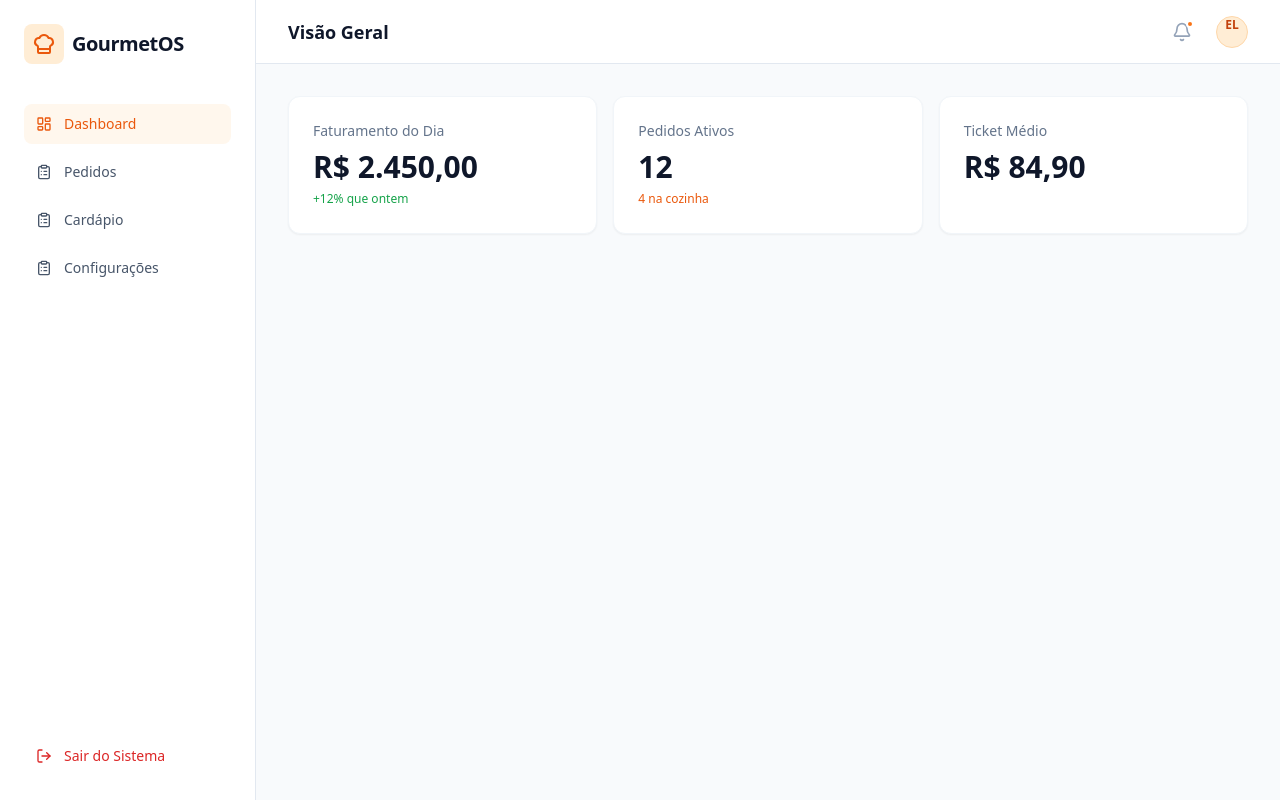
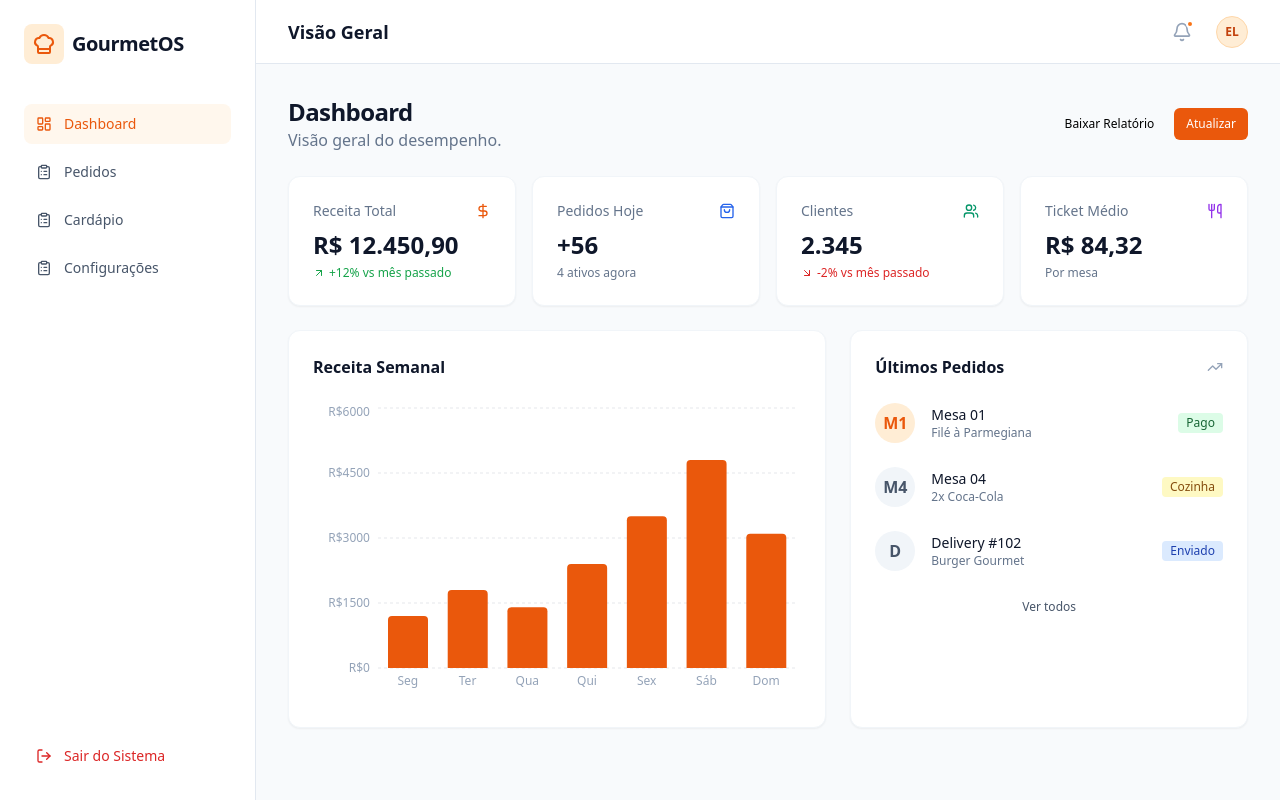
Before and after one commit to EvertonLuizdev/gourmet-os, a React (Vite) app in the folder gourmet-os/: page /admin in a window 1280 px wide. Built offline with nearby package versions, Linux system fonts and the light colour scheme.

Commit message:
feat: implementa dashboard com gráficos, menu lateral e ajustes visuais

```diff
--- a/gourmet-os/package.json
+++ b/gourmet-os/package.json
@@ -18,6 +18,7 @@
     "react-dom": "^19.2.0",
     "react-hook-form": "^7.71.0",
     "react-router-dom": "^7.12.0",
+    "recharts": "^3.6.0",
     "tailwind-merge": "^3.4.0",
     "zod": "^4.3.5",
     "zustand": "^5.0.10"
--- a/gourmet-os/src/components/Button.tsx
+++ b/gourmet-os/src/components/Button.tsx
@@ -3,7 +3,7 @@ import { cn } from "../lib/utils";
 
 // Define a interface
 interface ButtonProps extends React.ButtonHTMLAttributes<HTMLButtonElement> {
-  variant?: "primary" | "secondary" | "danger" | "ghost";
+  variant?: "primary" | "secondary" | "danger" | "ghost" | "outline";
   size?: "sm" | "md" | "lg";
 }
 
--- a/gourmet-os/src/layouts/AppLayout.tsx
+++ b/gourmet-os/src/layouts/AppLayout.tsx
@@ -100,7 +100,7 @@ export function AppLayout() {
                             <span className="absolute top-1.5 right-1.5 h-2 w-2 bg-orange-500 rounded-full border-2 border-white"></span>
                         </button>
 
-                        <div className="h-8 w-8 rounded-full bg-orange-100 flex items center justify-center border border-orange-200">
+                        <div className="h-8 w-8 rounded-full bg-orange-100 flex items-center justify-center border border-orange-200">
                             <span className="text-xs font-bold text-orange-700">EL</span>
                         </div>
                     </div>
--- /dev/null
+++ b/gourmet-os/src/pages/Dashboard.tsx
@@ -0,0 +1,179 @@
+import {
+  DollarSign,
+  ShoppingBag,
+  Users,
+  Utensils,
+  ArrowUpRight,
+  ArrowDownRight,
+  TrendingUp
+} from "lucide-react";
+import { Button } from "../components/Button";
+import {
+  BarChart, Bar, XAxis, YAxis, CartesianGrid, Tooltip, ResponsiveContainer
+} from 'recharts';
+
+// Tipagem dos dados do gráfico
+interface RevenueData {
+  name: string;
+  total: number;
+}
+
+// TODO: Trocar por dados vindos da API (Backend)
+const MOCK_DATA: RevenueData[] = [
+  { name: 'Seg', total: 1200 },
+  { name: 'Ter', total: 1800 },
+  { name: 'Qua', total: 1400 },
+  { name: 'Qui', total: 2400 },
+  { name: 'Sex', total: 3500 },
+  { name: 'Sáb', total: 4800 },
+  { name: 'Dom', total: 3100 },
+];
+
+export function Dashboard() {
+  return (
+    <div className="space-y-6">
+
+      {/* Cabeçalho e Ações */}
+      <div className="flex items-center justify-between">
+        <div>
+            <h2 className="text-2xl font-bold tracking-tight text-slate-900">Dashboard</h2>
+            <p className="text-slate-500">Visão geral do desempenho.</p>
+        </div>
+        <div className="flex items-center gap-2">
+            <Button variant="outline" size="sm">Baixar Relatório</Button>
+            <Button size="sm" className="bg-orange-600 hover:bg-orange-700 text-white">
+                 Atualizar
+            </Button>
+        </div>
+      </div>
+
+      {/* Cards de Métricas */}
+      <div className="grid grid-cols-1 md:grid-cols-2 lg:grid-cols-4 gap-4">
+
+        {/* Faturamento */}
+        <div className="p-6 bg-white rounded-xl border border-slate-100 shadow-sm space-y-2">
+            <div className="flex items-center justify-between">
+                <span className="text-sm font-medium text-slate-500">Receita Total</span>
+                <DollarSign className="h-4 w-4 text-orange-600" />
+            </div>
+            <div className="space-y-1">
+                <span className="text-2xl font-bold text-slate-900">R$ 12.450,90</span>
+                <p className="text-xs text-green-600 flex items-center gap-1">
+                    <ArrowUpRight className="h-3 w-3" /> +12% vs mês passado
+                </p>
+            </div>
+        </div>
+
+        {/* Pedidos */}
+        <div className="p-6 bg-white rounded-xl border border-slate-100 shadow-sm space-y-2">
+            <div className="flex items-center justify-between">
+                <span className="text-sm font-medium text-slate-500">Pedidos Hoje</span>
+                <ShoppingBag className="h-4 w-4 text-blue-600" />
+            </div>
+            <div className="space-y-1">
+                <span className="text-2xl font-bold text-slate-900">+56</span>
+                <p className="text-xs text-slate-500">4 ativos agora</p>
+            </div>
+        </div>
+
+        {/* Clientes */}
+        <div className="p-6 bg-white rounded-xl border border-slate-100 shadow-sm space-y-2">
+            <div className="flex items-center justify-between">
+                <span className="text-sm font-medium text-slate-500">Clientes</span>
+                <Users className="h-4 w-4 text-emerald-600" />
+            </div>
+            <div className="space-y-1">
+                <span className="text-2xl font-bold text-slate-900">2.345</span>
+                <p className="text-xs text-red-600 flex items-center gap-1">
+                    <ArrowDownRight className="h-3 w-3" /> -2% vs mês passado
+                </p>
+            </div>
+        </div>
+
+        {/* Ticket Médio */}
+        <div className="p-6 bg-white rounded-xl border border-slate-100 shadow-sm space-y-2">
+            <div className="flex items-center justify-between">
+                <span className="text-sm font-medium text-slate-500">Ticket Médio</span>
+                <Utensils className="h-4 w-4 text-purple-600" />
+            </div>
+            <div className="space-y-1">
+                <span className="text-2xl font-bold text-slate-900">R$ 84,32</span>
+                <p className="text-xs text-slate-500">Por mesa</p>
+            </div>
+        </div>
+      </div>
+
+      {/* Gráficos e Listas */}
+      <div className="grid grid-cols-1 lg:grid-cols-7 gap-6">
+
+        {/* Gráfico de Receita (Ocupa a maior parte) */}
+        <div className="lg:col-span-4 bg-white p-6 rounded-xl border border-slate-100 shadow-sm">
+            <div className="mb-6">
+                <h3 className="font-semibold text-slate-900">Receita Semanal</h3>
+            </div>
+
+            <div className="h-[300px] w-full">
+                <ResponsiveContainer width="100%" height="100%">
+                    <BarChart data={MOCK_DATA}>
+                        <CartesianGrid strokeDasharray="3 3" vertical={false} stroke="#e5e7eb" />
+                        <XAxis dataKey="name" axisLine={false} tickLine={false} stroke="#94a3b8" fontSize={12} />
+                        <YAxis axisLine={false} tickLine={false} stroke="#94a3b8" fontSize={12} tickFormatter={(val) => `R$${val}`} />
+                        <Tooltip cursor={{ fill: '#f1f5f9' }} />
+                        <Bar dataKey="total" fill="#ea580c" radius={[4, 4, 0, 0]} barSize={40} />
+                    </BarChart>
+                </ResponsiveContainer>
+            </div>
+        </div>
+
+        {/* Lista de Últimos Pedidos */}
+        <div className="lg:col-span-3 bg-white p-6 rounded-xl border border-slate-100 shadow-sm">
+            <div className="flex items-center justify-between mb-6">
+                <h3 className="font-semibold text-slate-900">Últimos Pedidos</h3>
+                <TrendingUp className="h-4 w-4 text-slate-400" />
+            </div>
+
+            <div className="space-y-6">
+                {/* Item 1 */}
+                <div className="flex items-center justify-between">
+                    <div className="flex items-center gap-4">
+                        <div className="h-10 w-10 rounded-full bg-orange-100 flex items-center justify-center text-orange-600 font-bold">M1</div>
+                        <div>
+                            <p className="text-sm font-medium text-slate-900">Mesa 01</p>
+                            <p className="text-xs text-slate-500">Filé à Parmegiana</p>
+                        </div>
+                    </div>
+                    <span className="px-2 py-0.5 rounded text-xs font-medium bg-green-100 text-green-800">Pago</span>
+                </div>
+
+                {/* Item 2 */}
+                <div className="flex items-center justify-between">
+                    <div className="flex items-center gap-4">
+                        <div className="h-10 w-10 rounded-full bg-slate-100 flex items-center justify-center text-slate-600 font-bold">M4</div>
+                        <div>
+                            <p className="text-sm font-medium text-slate-900">Mesa 04</p>
+                            <p className="text-xs text-slate-500">2x Coca-Cola</p>
+                        </div>
+                    </div>
+                    <span className="px-2 py-0.5 rounded text-xs font-medium bg-yellow-100 text-yellow-800">Cozinha</span>
+                </div>
+
+                 {/* Item 3 */}
+                 <div className="flex items-center justify-between">
+                    <div className="flex items-center gap-4">
+                        <div className="h-10 w-10 rounded-full bg-slate-100 flex items-center justify-center text-slate-600 font-bold">D</div>
+                        <div>
+                            <p className="text-sm font-medium text-slate-900">Delivery #102</p>
+                            <p className="text-xs text-slate-500">Burger Gourmet</p>
+                        </div>
+                    </div>
+                    <span className="px-2 py-0.5 rounded text-xs font-medium bg-blue-100 text-blue-800">Enviado</span>
+                </div>
+            </div>
+
+            <Button variant="ghost" className="w-full mt-4 text-xs">Ver todos</Button>
+        </div>
+
+      </div>
+    </div>
+  );
+}
--- a/gourmet-os/src/routes.tsx
+++ b/gourmet-os/src/routes.tsx
@@ -1,6 +1,7 @@
 import { createBrowserRouter } from 'react-router-dom';
 import { SignIn } from './pages/SignIn';
 import { AppLayout } from './layouts/AppLayout';
+import { Dashboard } from './pages/Dashboard';
 
 export const router = createBrowserRouter([
   {
@@ -15,25 +16,7 @@ export const router = createBrowserRouter([
     children: [
         {
             path: '/admin',
-            element: (
-                // Conteúdo da Dashboard (Temporário, depois criamos um arquivo Dashboard.tsx)
-                <div className="grid grid-cols-3 gap-4">
-                     <div className="bg-white p-6 rounded-xl border border-slate-100 shadow-sm">
-                        <h3 className="text-slate-500 text-sm font-medium">Faturamento do Dia</h3>
-                        <p className="text-3xl font-bold text-slate-900 mt-2">R$ 2.450,00</p>
-                        <span className="text-green-600 text-xs font-medium">+12% que ontem</span>
-                     </div>
-                     <div className="bg-white p-6 rounded-xl border border-slate-100 shadow-sm">
-                        <h3 className="text-slate-500 text-sm font-medium">Pedidos Ativos</h3>
-                        <p className="text-3xl font-bold text-slate-900 mt-2">12</p>
-                        <span className="text-orange-600 text-xs font-medium">4 na cozinha</span>
-                     </div>
-                     <div className="bg-white p-6 rounded-xl border border-slate-100 shadow-sm">
-                        <h3 className="text-slate-500 text-sm font-medium">Ticket Médio</h3>
-                        <p className="text-3xl font-bold text-slate-900 mt-2">R$ 84,90</p>
-                     </div>
-                </div>
-            )
+            element: <Dashboard />
         },
         {
             path: '/orders',
```
Also changed, not shown: 1 other file (tests, documents, lock files or other folders).
